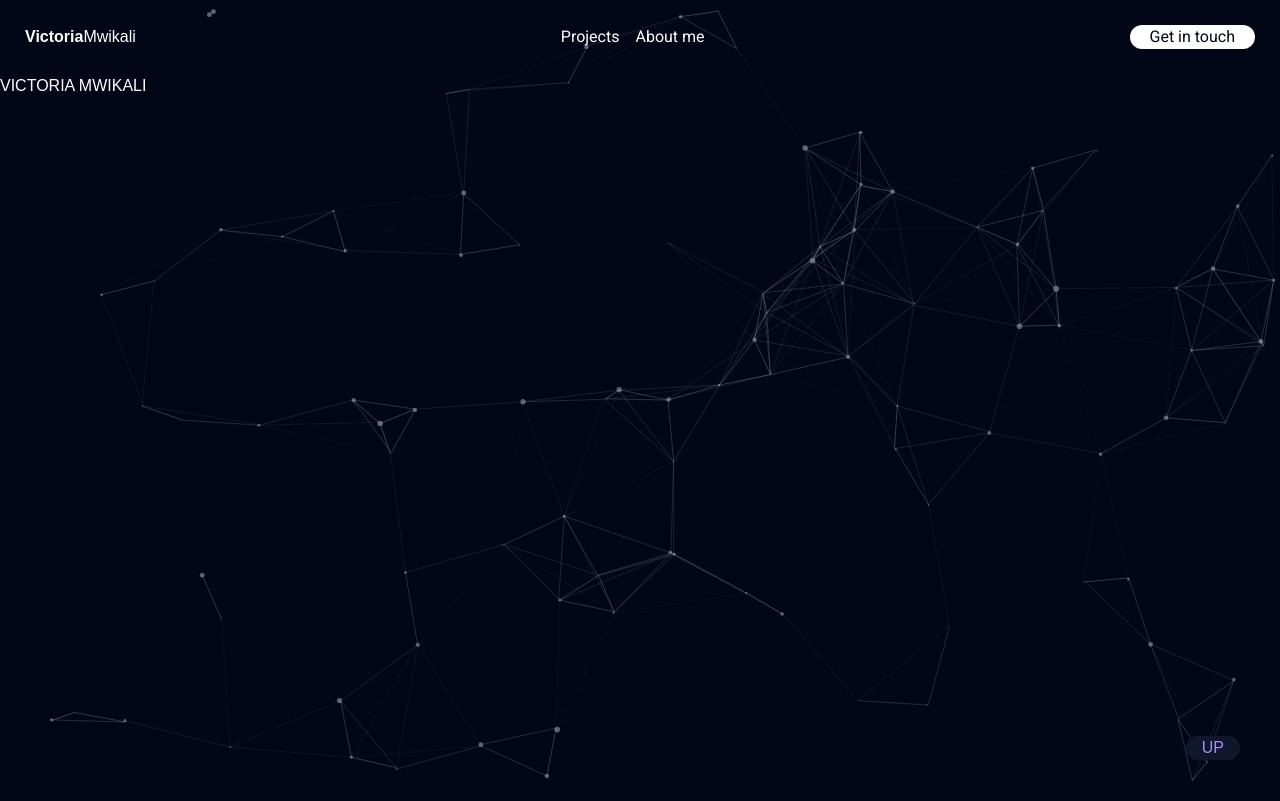
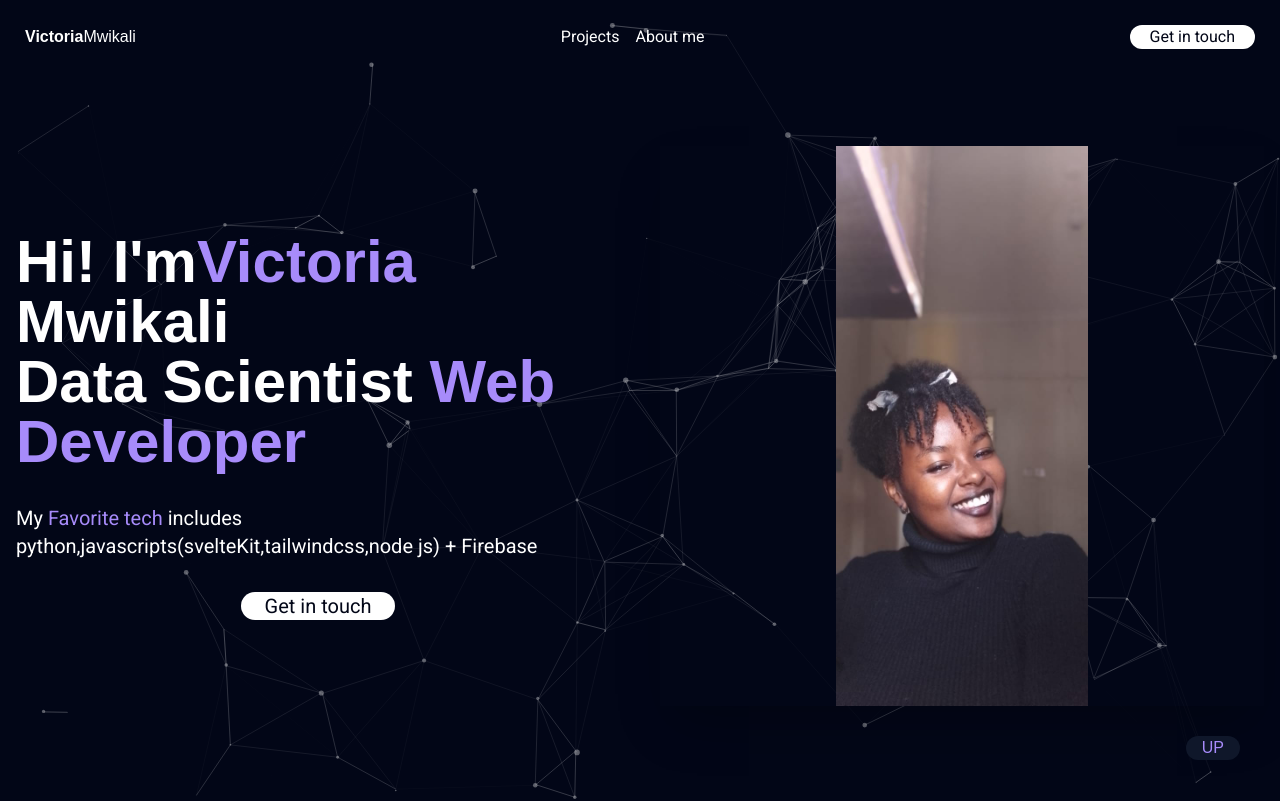
Before and after one commit to victoriamuinde07/Awesome, a SvelteKit app: page / in a window 1280 px wide. Shown: the top 801 px of the page. Built offline with nearby package versions, Linux system fonts and the light colour scheme.

Commit message:
added an image

```diff
--- a/src/components/Header.svelte
+++ b/src/components/Header.svelte
@@ -10,19 +10,22 @@
     <h1 class = "font-medium">
         <b class="font-bold poppins">Victoria</b>Mwikali
     </h1>
-
-        <div class="sm:flex items_center gap-4 hidden">
+    <div class="sm:flex items_center gap-4 hidden">
             {#each tabs as tab, index}
                 <a href={tab.link} class ="duration-200 hover:text-violet-400">
                     <p>{tab.name}</p>
                 </a>
             {/each}
-        </div>
-        <a class="blueshadow relative overflow-hidden px-5 group rounded-full bg-white text-slate-950">
-            <div class = "absolute top-0 right-full w-full bg-violet-400 opacity-20
-            group-hover:translate-x-full z-0 duration-200">
+    </div>
+    <a href="#"
+        target = "_blank"
+        class="blueshadow relative overflow-hidden px-5 group rounded-full bg-white text-slate-950"
+    >
+        <div
+        class = "absolute top-0 right-full w-full bg-violet-400 opacity-20
+            group-hover:translate-x-full z-0 duration-200"
+        />
 
-        </div>
         <h4 class="relative z-9">Get in touch</h4>
         </a>
 </header>
--- a/src/components/Main.svelte
+++ b/src/components/Main.svelte
@@ -1 +1,30 @@
-<h2>VICTORIA MWIKALI</h2>
+<script>
+
+</script>
+
+<main class="flex flex-col flex-1 p-4">
+    <section
+        id="introPage"
+        class="grid grid-cols-1 lg:grid-cols-2 gap-10 sm:py-14">
+        <div
+        class="flex flex-col lg:justify-center text-center lg:text-left gap-6 md:gap-8 md:gap-8 *:lg:gap-10">
+            <h2 class= "font-semibold text-4xl sm:text-5xl md:text-6xl">
+                Hi! I'm<span class="poppins text-violet-400">Victoria</span> Mwikali <br/> Data Scientist
+                <span class="poppins text-violet-400">Web Developer</span>
+            </h2>
+            <p class="text-base sm:text-lg md:text-xl">
+                My <span class="text-violet-400">Favorite tech</span> includes python,javascripts(svelteKit,tailwindcss,node js)
+                + Firebase
+            </p>
+            <a class ="blueshadow mx-auto lg:mr-auto text-base sm:text-lg md:text-xl poppins relative overflow-hidden px-6 group rounded-full bg-white text-slate-950 cursor_position">
+                <div class = "absolute top-0 right-full w-full bg-violet-400 opacity-20 group-hover:translate-x-full z-0 duration-200"
+                href ="#"
+                target = "_blank"></div>
+                <h4 class="relative z-9">Get in touch</h4>
+            </a>
+        </div>
+        <div class="relative shadow-2xl grid place-items-center">
+            <img src={"images/profile.png.jpg"} alt="Profile image" class="object-cover z-[2] max-h-[70vh]"/>
+        </div>
+    </section>
+</main>
```
Also changed, not shown: static/images/profile.png.jpg (added).
